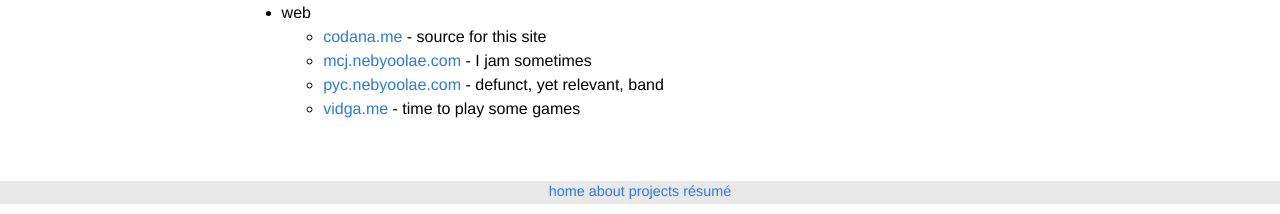
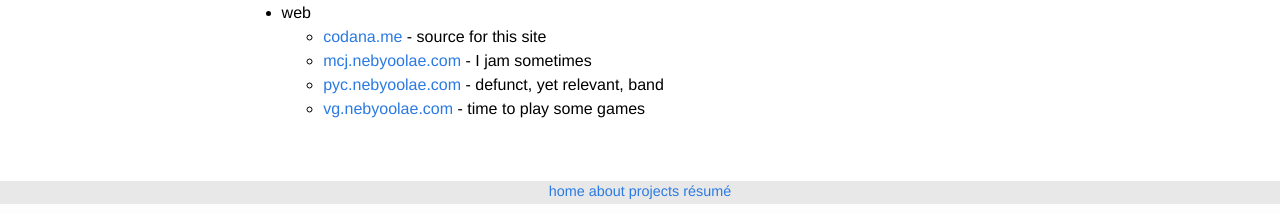
Before and after one commit to michaelchadwick/codana.me, a Jekyll site: the page built from projects/index.html, in a window 1280 px wide. Shown: the part 498-712 px from the top of the page. Built offline with Jekyll 4.4.1, drawn with Linux system fonts in a browser that asks for light colours; grey boxes are pictures that could not be loaded.

Commit message:
updated vidga.me domain

```diff
--- a/projects/index.html
+++ b/projects/index.html
@@ -35,7 +35,7 @@ title: Projects
         <li><a href="{{ site.gh_link }}/michaelchadwick.github.io">codana.me</a> - source for this site</li>
         <li><a href="http://mcj.nebyoolae.com">mcj.nebyoolae.com</a> - I jam sometimes</li>
         <li><a href="http://pyc.nebyoolae.com">pyc.nebyoolae.com</a> - defunct, yet relevant, band</li>
-        <li><a href="http://vidga.me">vidga.me</a> - time to play some games</li>
+        <li><a href="http://vg.nebyoolae.com">vg.nebyoolae.com</a> - time to play some games</li>
       </ul>
     </li>
   </ul>
```
